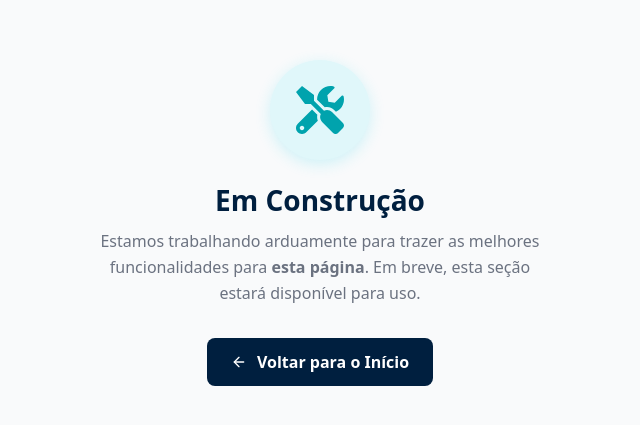
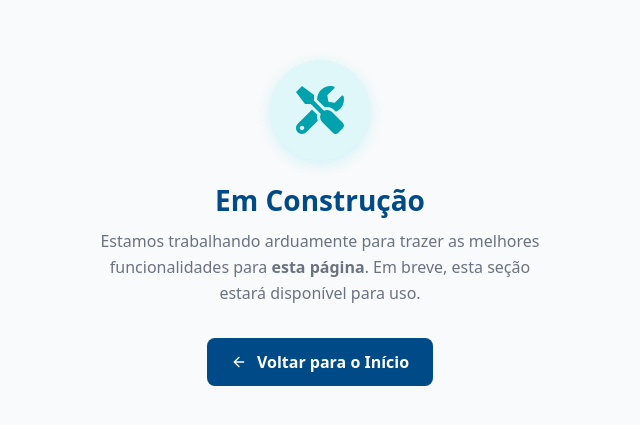
Before and after one commit to Samelafarias/Gerenciamento-de-clinicas, a React (Vite) app in the folder frontend-clinic/: page /em-construcao in a window 1280 px wide. Shown: the part 177-602 px from the top of the page, without its empty margins (320-960 px from the left). Built offline with nearby package versions, Linux system fonts and the light colour scheme.

Commit message:
fix: correção nas cores utilizadas na página de em contrução

```diff
--- a/frontend-clinic/src/pages/EmConstrucao.tsx
+++ b/frontend-clinic/src/pages/EmConstrucao.tsx
@@ -40,7 +40,7 @@ const IconWrapper = styled.div`
 
 const Title = styled.h1`
   font-size: 28px;
-  color: #001f3f;
+  color: #004B87;
   margin-bottom: 12px;
   font-weight: 700;
 
@@ -68,7 +68,7 @@ const BackButton = styled.button`
   align-items: center;
   justify-content: center;
   gap: 10px;
-  background-color: #001f3f;
+  background-color: #004B87;
   color: white;
   border: none;
   padding: 12px 24px;
```
